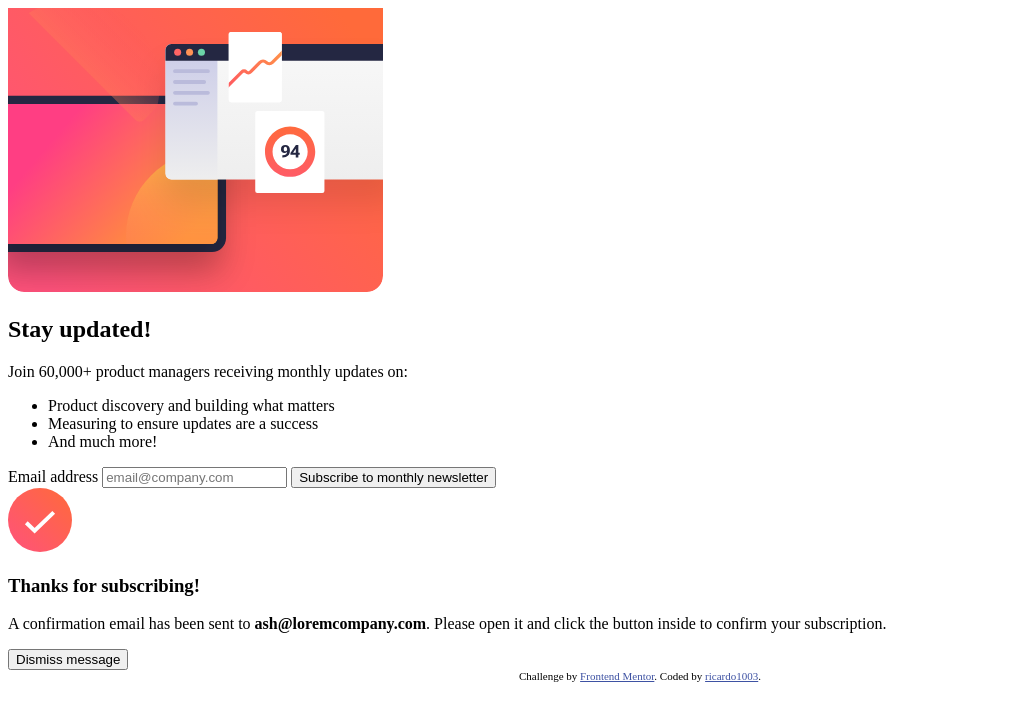
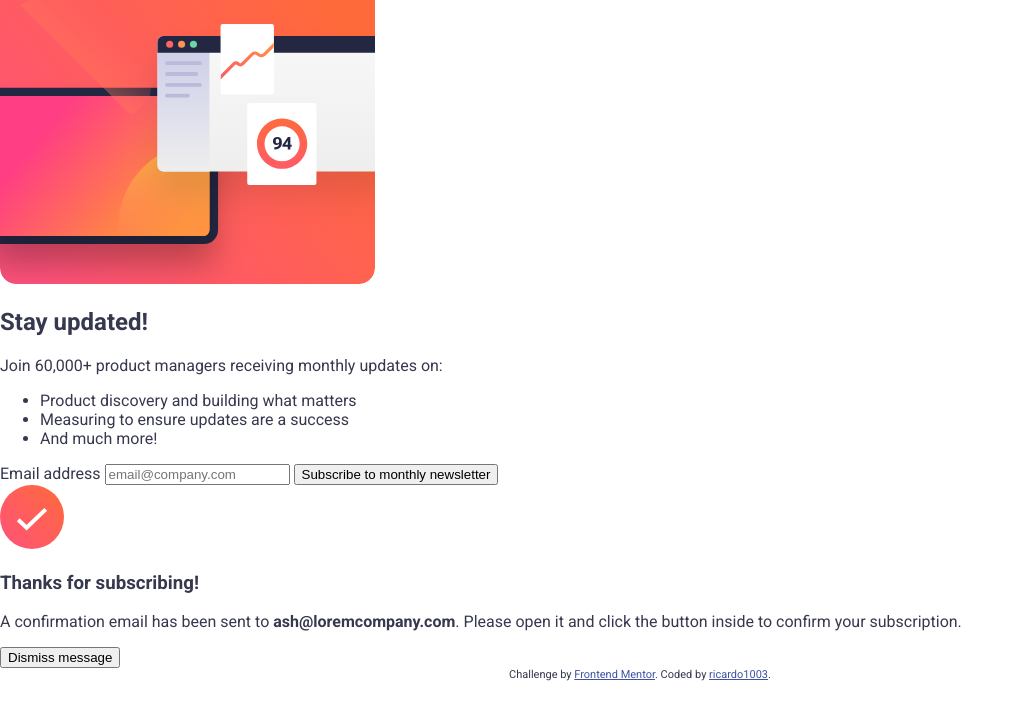
Before and after one commit to ricardo1003/Newsletter-sign-up-form-with-success-message, a plain HTML site: page index.html in a window 1280 px wide. Shown: the whole page, without its empty margins (0-1020 px from the left). Drawn offline with Linux system fonts and the light colour scheme.

Commit message:
addded fonts & stylesheet + basic styles

```diff
--- /dev/null
+++ b/css/styles.css
@@ -0,0 +1,23 @@
+body{
+    min-height: 1vh;
+    margin: 0;
+    box-sizing: border-box;
+    font-family: "Roboto";
+    color: hsl(235, 18%, 26%);
+}
+
+
+
+
+
+
+
+
+
+
+
+
+
+
+.attribution { font-size: 11px; text-align: center; }
+.attribution a { color: hsl(228, 45%, 44%); }
--- a/index.html
+++ b/index.html
@@ -3,16 +3,14 @@
 <head>
   <meta charset="UTF-8">
   <meta name="viewport" content="width=device-width, initial-scale=1.0"> <!-- displays site properly based on user's device -->
+  <link rel="preconnect" href="https://fonts.googleapis.com">
+  <link rel="preconnect" href="https://fonts.gstatic.com" crossorigin>
+  <link href="https://fonts.googleapis.com/css2?family=Roboto:ital,wght@0,100;0,300;0,400;0,500;0,700;0,900;1,100;1,300;1,400;1,500;1,700;1,900&display=swap" rel="stylesheet">
 
   <link rel="icon" type="image/png" sizes="32x32" href="./assets/images/favicon-32x32.png">
+  <link rel="stylesheet" href="./css/styles.css">
 
   <title>Frontend Mentor | Newsletter sign-up form with success message</title>
-
-  <!-- Feel free to remove these styles or customise in your own stylesheet 👍 -->
-  <style>
-    .attribution { font-size: 11px; text-align: center; }
-    .attribution a { color: hsl(228, 45%, 44%); }
-  </style>
 </head>
 <body>
 
```
